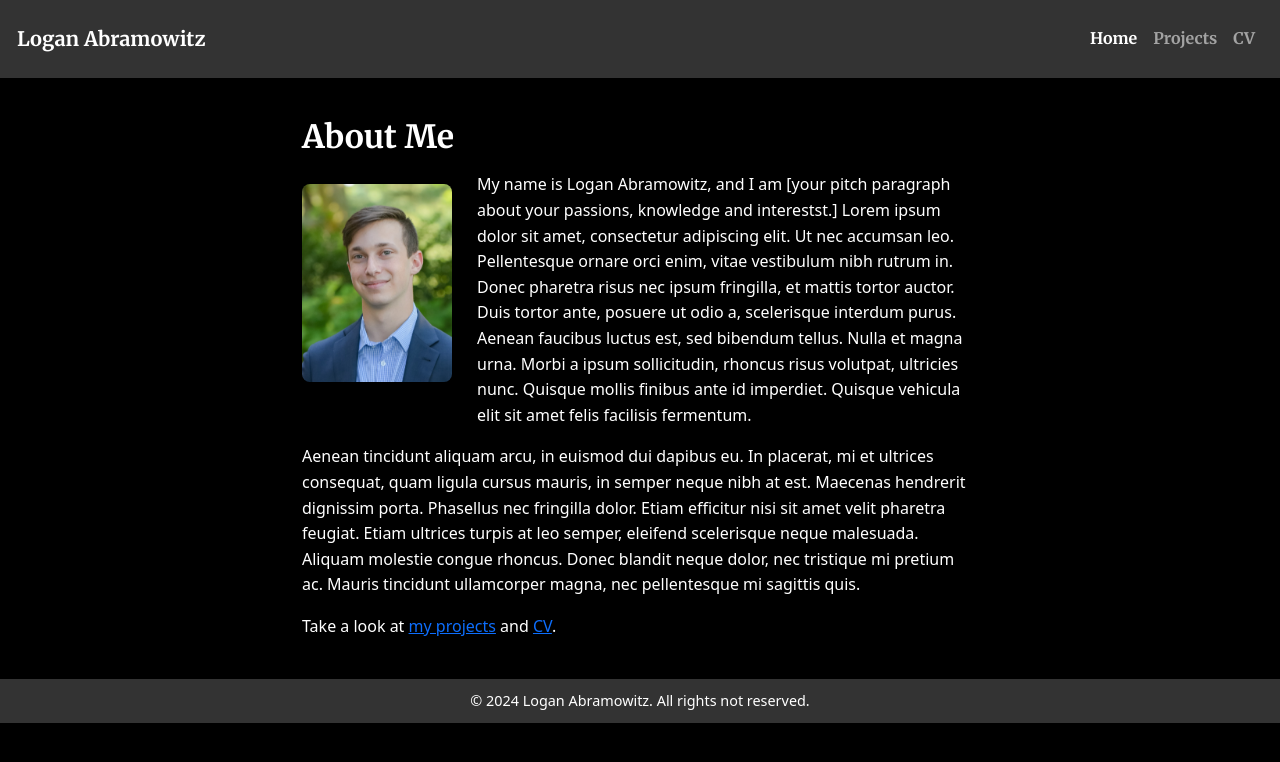
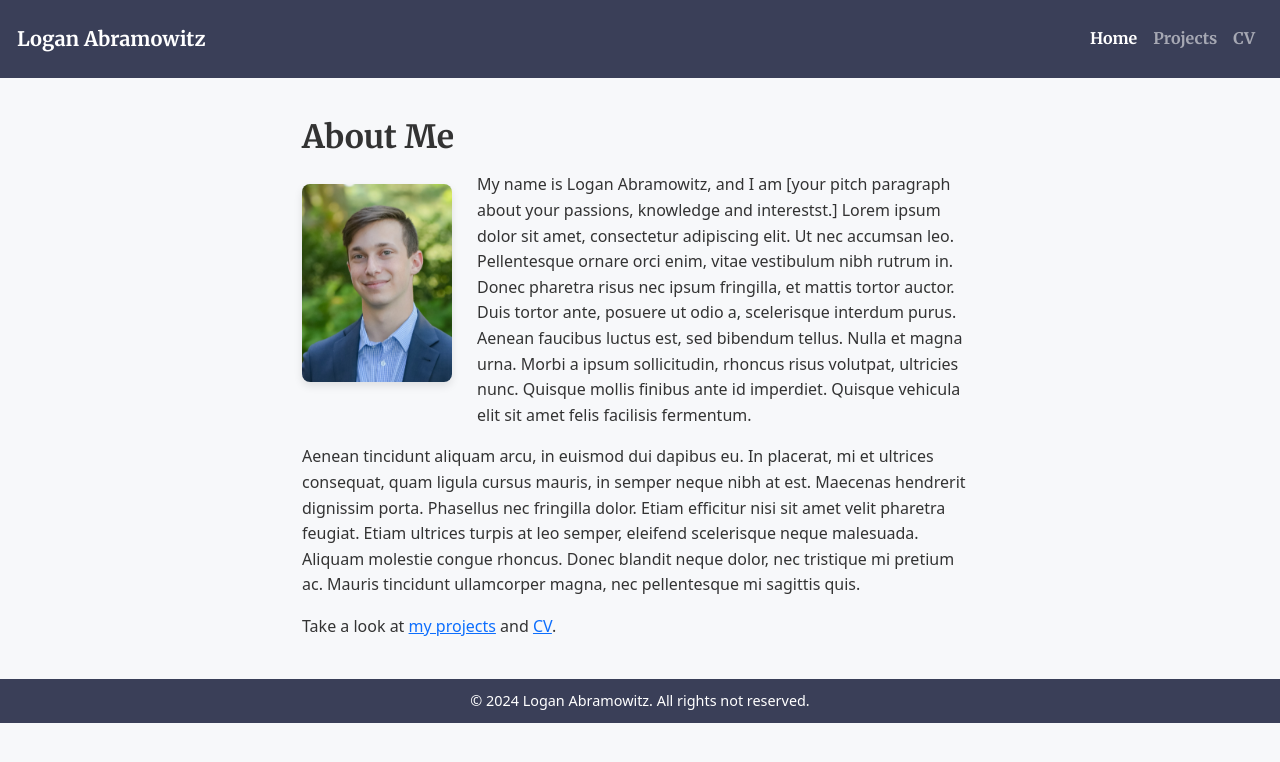
Before and after one commit to Logan-Abramowitz/Logan-Abramowitz.github.io, a Jekyll site: the page built from index.md, in a window 1280 px wide. Shown: the top 762 px of the page. Built offline with Jekyll 4.4.1, drawn with Linux system fonts in a browser that asks for light colours.

Commit message:
minor edits for profile pic

```diff
--- a/_config.yml
+++ b/_config.yml
@@ -18,7 +18,7 @@
 
 # Theme and Style
 theme: jekyll-theme-minimal
-color_scheme: dark # light/default, dark, or aqua
+color_scheme: light # light/default, dark, or aqua
 skin: aqua
 
 sass:
--- a/index.md
+++ b/index.md
@@ -6,7 +6,7 @@
 ## About Me
 
 
-![Profile Picture]({{ "assets/images/Headshot.jpg" | relative_url }}){: class="profile-image"}
+![Profile Picture]({{ "assets/images/profile-pic.jpg" | relative_url }}){: class="profile-image"}
 
 
 My name is {{ site.name }}, and I am [your pitch paragraph about your passions, knowledge and interestst.] Lorem ipsum dolor sit amet, consectetur adipiscing elit. Ut nec accumsan leo. Pellentesque ornare orci enim, vitae vestibulum nibh rutrum in. Donec pharetra risus nec ipsum fringilla, et mattis tortor auctor. Duis tortor ante, posuere ut odio a, scelerisque interdum purus. Aenean faucibus luctus est, sed bibendum tellus. Nulla et magna urna. Morbi a ipsum sollicitudin, rhoncus risus volutpat, ultricies nunc. Quisque mollis finibus ante id imperdiet. Quisque vehicula elit sit amet felis facilisis fermentum.
```
Also changed, not shown: assets/images/Headshot.JPG (deleted), assets/images/profile-pic.jpg.
